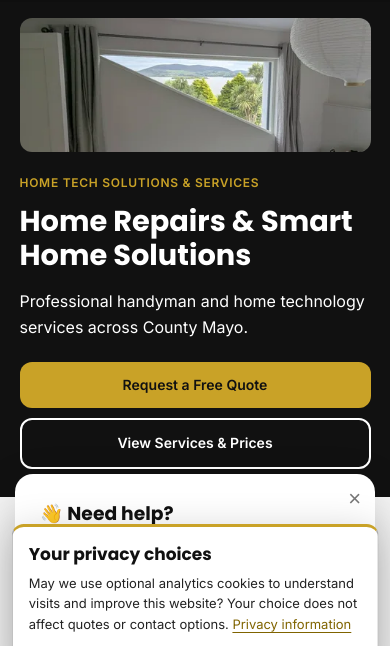
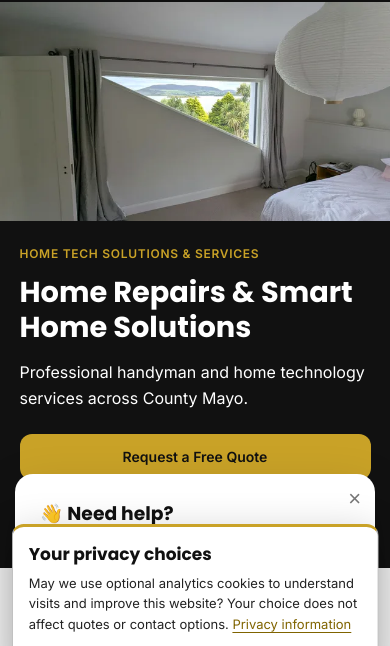
Before and after one commit to Dpcka/hometechmayo, a website with bundled scripts: page index.html in a window 390 px wide. Shown: the part 82-728 px from the top of the page. Built offline with nearby package versions, Linux system fonts and the light colour scheme.

Commit message:
Use full-width scenic photograph for homepage hero

```diff
--- a/css/site-refinements.css
+++ b/css/site-refinements.css
@@ -42,26 +42,29 @@
  .home-page .contact-buttons .btn {width:100%;text-align:center;}
  .services-page .services-page-hero {min-height:0;padding:110px 0 40px;}
 }
-/* Compact split Hero: no photographic crop or global dark overlay. */
-.home-page .hero {min-height:430px;padding:126px 0 36px;background:var(--primary);display:flex;align-items:center;}
-.home-hero-layout {display:grid;grid-template-columns:minmax(0,1fr) minmax(0,1.2fr);align-items:center;gap:34px;}
-.home-page .hero-content {max-width:none;margin:0;padding:0;text-align:left;}
+/* Full-width photograph with a local text gradient; uncropped on mobile. */
+.home-page .hero {position:relative;isolation:isolate;min-height:450px;padding:126px 0 36px;background:var(--primary);display:flex;align-items:center;}
+.home-page .hero::after {content:"";position:absolute;inset:0;z-index:-1;background:linear-gradient(90deg,rgba(0,0,0,.88),rgba(0,0,0,.66) 32%,rgba(0,0,0,.12) 65%,transparent);pointer-events:none;}
+.home-hero-layout {position:relative;display:block;}
+.home-page .hero-content {max-width:490px;margin:0;padding:0;text-align:left;}
 .home-page .hero-content .home-eyebrow {margin:0 0 12px;font-size:12px;line-height:1.5;letter-spacing:.06em;text-transform:uppercase;color:var(--accent);font-weight:600;}
 .home-page .hero-content h1 {font-size:clamp(1.9rem,3vw,2.6rem);line-height:1.2;margin:0 0 16px;}
 .home-page .hero-content > p:not(.home-eyebrow) {font-size:17px;line-height:1.65;margin:0 0 22px;max-width:490px;}
 .home-page .hero-buttons {justify-content:flex-start;gap:12px;}
 .home-page .hero-buttons .btn {min-height:48px;padding:12px 18px;font-size:14px;display:inline-flex;align-items:center;justify-content:center;}
-.home-page .hero-media {position:static;inset:auto;display:block;min-width:0;z-index:auto;}
-.home-page .hero-media img {display:block;width:100%;height:auto;object-fit:contain;border-radius:12px;}
+.home-page .hero-media {position:absolute;inset:0;display:block;min-width:0;z-index:-2;width:100%;height:100%;}
+.home-page .hero-media img {display:block;width:100%;height:100%;object-fit:cover;object-position:50% 50%;border-radius:0;}
 .home-page .hero-buttons a:focus-visible {outline:3px solid var(--accent);outline-offset:4px;}
 @media(max-width:900px) {
- .home-page .hero {min-height:0;padding:112px 0 30px;}
- .home-hero-layout {grid-template-columns:1fr;gap:22px;}
- .home-page .hero-media {order:-1;max-width:720px;width:100%;justify-self:center;}
+ .home-page .hero {min-height:0;padding:84px 0 30px;display:block;}
+ .home-page .hero::after {display:none;}
+ .home-hero-layout {padding-top:24px;}
+ .home-page .hero-media {position:static;width:100%;height:auto;}
+ .home-page .hero-media img {height:auto;object-fit:contain;}
  .home-page .hero-content h1 {font-size:clamp(1.8rem,5vw,2.3rem);}
 }
 @media(max-width:600px) {
- .home-page .hero {padding:100px 0 28px;}
+ .home-page .hero {padding:84px 0 28px;}
  .home-page .hero-content > p:not(.home-eyebrow) {font-size:16px;line-height:1.6;}
  .home-page .hero-buttons {display:grid;grid-template-columns:1fr;gap:10px;}
  .home-page .hero-buttons .btn {width:100%;min-height:46px;}
--- a/index.html
+++ b/index.html
@@ -210,6 +210,10 @@
 
     <main id="main-content">
       <section id="home" class="hero">
+        <picture class="hero-media" aria-hidden="true">
+          <source type="image/webp" srcset="assets/hero/window-wide-640.webp 640w, assets/hero/window-wide-1280.webp 1280w, assets/hero/window-wide-1920.webp 1920w" sizes="100vw" />
+          <img src="assets/hero/window-wide-fallback.jpg" alt="" width="1920" height="1080" fetchpriority="high" decoding="async" />
+        </picture>
         <div class="container home-hero-layout">
           <div class="hero-content">
             <p class="home-eyebrow">Home Tech Solutions &amp; Services</p>
@@ -220,10 +224,7 @@
               <a href="pricing.html" class="btn btn-secondary">View Services &amp; Prices</a>
             </div>
           </div>
-          <picture class="hero-media" aria-hidden="true">
-            <source type="image/webp" srcset="assets/hero/scenic-window-480.webp 480w, assets/hero/scenic-window-800.webp 800w, assets/hero/scenic-window-1280.webp 1280w" sizes="(max-width: 900px) 90vw, 52vw" />
-            <img src="assets/hero/scenic-window-original.jpg" alt="" width="1280" height="487" fetchpriority="high" decoding="async" />
-          </picture>
+
         </div>
       </section>
       <section id="services" class="services">
```
Also changed, not shown: tests/browser-site-improvements.cjs (+3 -2 lines), tests/site-improvements.test.mjs (+2 -2 lines), assets/hero/window-wide-1280.webp (added), assets/hero/window-wide-1920.webp (added), assets/hero/window-wide-640.webp (added), assets/hero/window-wide-fallback.jpg (added), 1 other file.
